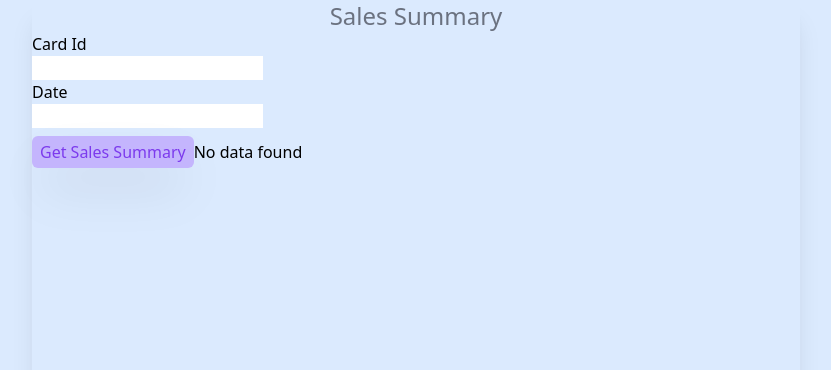
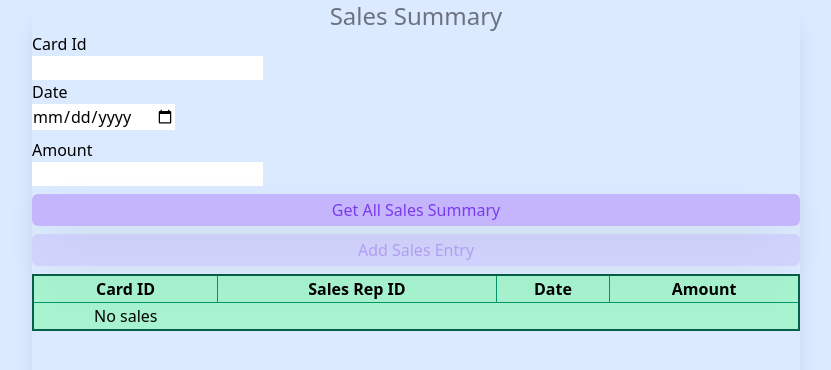
Before and after one commit to rohit1101/Sales-Sheet-Frontend, a React (Create React App) app: page / in a window 1280 px wide. Shown: the top 370 px of the page, without its empty margins (224-1055 px from the left). Built offline with nearby package versions, Linux system fonts and the light colour scheme.

Commit message:
Final Commit: Basic UI for creating a new sales entry

```diff
--- a/src/App.js
+++ b/src/App.js
@@ -1,34 +1,31 @@
 import React, { useState } from "react";
+import SalesTable from "./Components/SalesTable";
+import { getSalesEntries, addSalesEntry } from "./services/api";
 
 function App() {
   const [salesEntries, setSalesEntries] = useState([]);
-  const [btnState, setBtnState] = useState(false);
-  const [cardID, setCardId] = useState();
+  const [cardId, setCardId] = useState();
   const [date, setDate] = useState();
+  const [amount, setAmount] = useState();
+  const salesRepId = 1;
+  function getSalesEntriesHandler() {
+    getSalesEntries(cardId, date)
+      .then((res) => setSalesEntries(res))
+      .catch((error) => console.log("From App.js METHOD = GET: ", error));
 
-  function getSalesEntries() {
-    let url = ``;
-    console.log("cardId", cardID, "date", date);
-    if (cardID) {
-      url = `http://127.0.0.1:3000/sales?cardId=${cardID}`;
-    }
-    if (date) {
-      url = `http://127.0.0.1:3000/sales?date=${date}`;
-    }
-    fetch(
-      cardID && date
-        ? `http://127.0.0.1:3000/sales?cardId=${cardID}&date=${date}`
-        : url
-    )
-      .then((data) => data.json())
-      .then((res) => {
-        console.log(res);
-        setSalesEntries(res);
-        setBtnState(true);
-      })
-      .catch((e) => console.log("Error:", e));
     setCardId("");
     setDate("");
+  }
+
+  function addSalesEntryHandler() {
+    addSalesEntry(cardId, salesRepId, amount, date)
+      .then((res) => {
+        setSalesEntries([...salesEntries, res]);
+      })
+      .catch((error) => console.log("From App.js METHOD = POST", error));
+    setCardId("");
+    setDate("");
+    setAmount(0);
   }
 
   return (
@@ -41,64 +38,47 @@ function App() {
         <label className="block">Card Id</label>
         <input
           type="text"
-          value={cardID}
+          value={cardId}
           onChange={(e) => setCardId(e.target.value)}
         />
         <label className="block">Date</label>
         <input
           className="block mb-2"
+          type="date"
           value={date}
-          type="text"
-          onChange={(e) => setDate(e.target.value)}
+          onChange={(e) =>
+            setDate(e.target.value.split("/").reverse().join("-"))
+          }
         />
-
+        <label className="block">Amount</label>
+        <input
+          className="block mb-2"
+          type="number"
+          value={amount}
+          onChange={(e) => setAmount(e.target.value)}
+        />
         <button
-          onClick={getSalesEntries}
-          className="min-w-max-content bg-purple-300 text-purple-600 font-normal hover:bg-purple-200 duration-100 hover:text-purple-800 rounded-md px-2 py-1 shadow-2xl"
+          onClick={getSalesEntriesHandler}
+          className="min-w-full bg-purple-300 text-purple-600 font-normal hover:bg-purple-200 duration-100 hover:text-purple-800 rounded-md px-2 py-1 shadow-2xl"
         >
-          Get Sales Summary
+          {cardId || date ? "Get Sales Summary" : "Get All Sales Summary"}
         </button>
-
-        {salesEntries.length ? (
-          <>
-            <table className="w-full my-2 table-auto bg-green-200 border-collapse border-2 border-green-800">
-              <thead>
-                <tr>
-                  <th className="border border-green-600">Card ID</th>
-                  <th className="border border-green-600">Sales Rep ID</th>
-                  <th className="border border-green-600">Date</th>
-                  <th className="border border-green-600">Amount</th>
-                </tr>
-              </thead>
-              <tbody>
-                {salesEntries.map((sale) => (
-                  <tr className="bg-yellow-200">
-                    <td className="border border-green-600">{sale.cardid}</td>
-                    <td className="border border-green-600">
-                      {sale.salesrepid}
-                    </td>
-                    <td className="border border-green-600">
-                      {new Date(sale.date).toLocaleString()}
-                    </td>
-                    <td className="border border-green-600">
-                      {sale.amountpaid}
-                    </td>
-                  </tr>
-                ))}
-              </tbody>
-            </table>
-
-            <button
-              disabled={!btnState}
-              onClick={() => setBtnState()}
-              className="min-w-max-content bg-red-300 text-red-600 font-normal hover:bg-red-100 duration-100 hover:text-red-500 rounded-md px-2 py-1 shadow-2xl"
-            >
-              Hide
-            </button>
-          </>
+        {cardId && salesRepId && amount ? (
+          <button
+            onClick={addSalesEntryHandler}
+            className="block my-2 min-w-full bg-purple-300 text-purple-600 font-normal hover:bg-purple-200 duration-100 hover:text-purple-800 rounded-md px-2 py-1 shadow-2xl"
+          >
+            Add Sales Entry
+          </button>
         ) : (
-          "No data found"
+          <button
+            disabled={true}
+            className="opacity-40 block my-2 min-w-full bg-purple-300 text-purple-600 font-normal rounded-md px-2 py-1 shadow-2xl"
+          >
+            Add Sales Entry
+          </button>
         )}
+        <SalesTable sales={salesEntries} />
       </div>
     </div>
   );
--- /dev/null
+++ b/src/Components/SalesTable.jsx
@@ -0,0 +1,43 @@
+// import React, { useState } from 'react'
+
+const SalesTable = ({ sales }) => {
+  return (
+    <>
+      {sales && (
+        <table className="w-full my-2 table-auto bg-green-200 border-collapse border-2 border-green-800">
+          <thead>
+            <tr>
+              <th className="border border-green-600">Card ID</th>
+              <th className="border border-green-600">Sales Rep ID</th>
+              <th className="border border-green-600">Date</th>
+              <th className="border border-green-600">Amount</th>
+            </tr>
+          </thead>
+          <tbody>
+            {sales.length ? (
+              sales.map((sale) => (
+                <tr className="bg-yellow-200">
+                  <td className="border border-green-600">{sale.cardid}</td>
+                  <td className="border border-green-600">{sale.salesrepid}</td>
+                  <td className="border border-green-600">
+                    {sale.date
+                      ? new Date(sale.date).toLocaleString()
+                      : new Date().toLocaleString()}
+                    {/* {sale.date} */}
+                  </td>
+                  <td className="border border-green-600">{sale.amountpaid}</td>
+                </tr>
+              ))
+            ) : (
+              <tr>
+                <td className="text-center">No sales</td>
+              </tr>
+            )}
+          </tbody>
+        </table>
+      )}
+    </>
+  );
+};
+
+export default SalesTable;
--- /dev/null
+++ b/src/services/api.js
@@ -0,0 +1,41 @@
+export function getSalesEntries(cardId, date) {
+  let url = new URL(`http://127.0.0.1:3000/sales`);
+  let params = {
+    cardId,
+    date,
+  };
+
+  Object.keys(params).forEach((val) => {
+    if (params[val]) {
+      url.searchParams.append(val, params[val]);
+    }
+  });
+
+  return fetch(url)
+    .then((data) => data.json())
+    .then((res) => {
+      return res;
+    })
+    .catch((e) => console.log("Error:", e));
+}
+
+export function addSalesEntry(cardId, salesRepId, amount, date = "") {
+  let url = new URL(`http://127.0.0.1:3000/sale`);
+
+  return fetch(url, {
+    headers: {
+      Accept: "application/json",
+      "Content-Type": "application/json",
+    },
+    method: "POST",
+    body: Boolean(date)
+      ? JSON.stringify({ cardId, salesRepId, date, amount })
+      : JSON.stringify({ cardId, salesRepId, amount }),
+  })
+    .then((data) => data.json())
+    .then((res) => {
+      console.log(res);
+      return res;
+    })
+    .catch((e) => console.log("Error:", e));
+}
```
